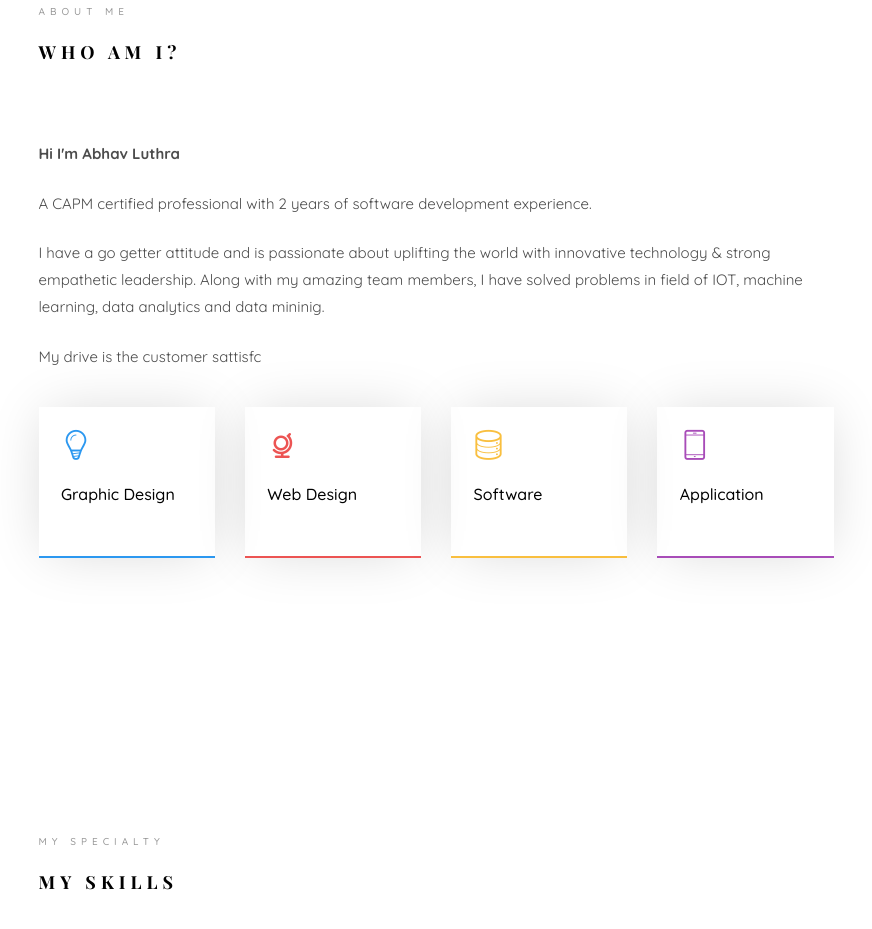
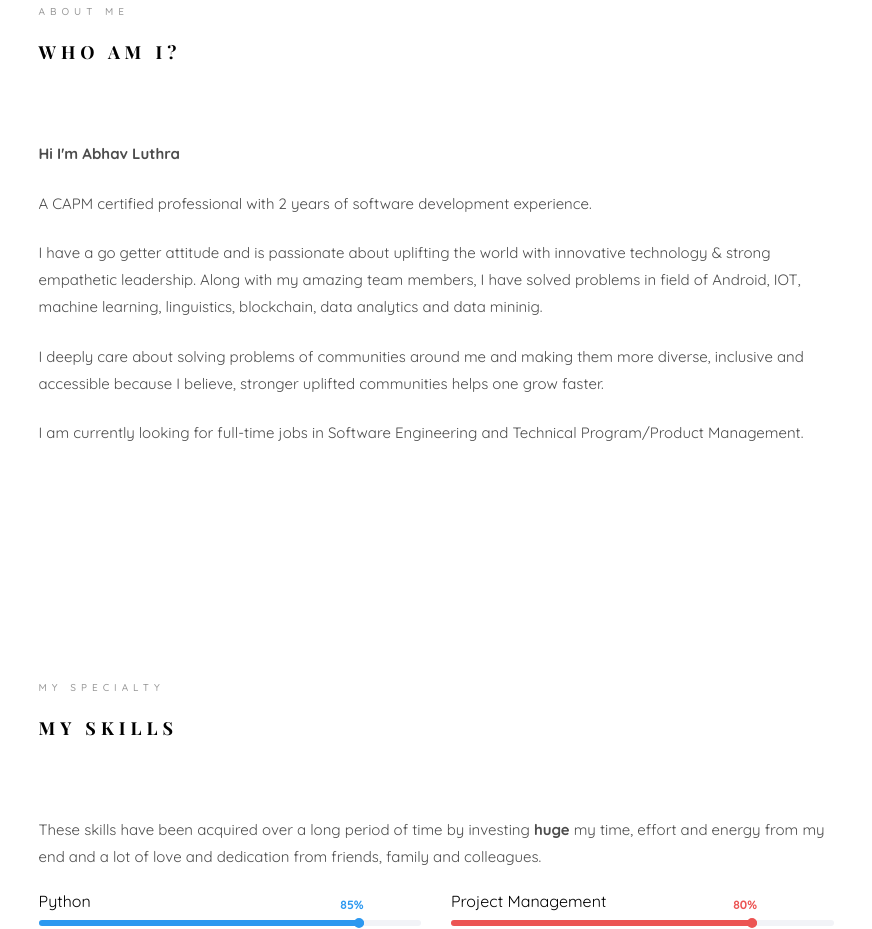
Before and after one commit to abhav/abhav.github.io, a plain HTML site: page index.html in a window 1280 px wide. Shown: the part 1007-1936 px from the top of the page, without its empty margins (354-1226 px from the left). Drawn offline with nearby package versions, Linux system fonts and the light colour scheme; files whose address does not match are found by name; a web font is replaced by a local one.

Commit message:
Updated About

```diff
--- a/index.html
+++ b/index.html
@@ -99,7 +99,8 @@ Copyright &copy;<script>document.write(new Date().getFullYear());</script> All r
 					   					<div class="desc">
 						   					<h1>Hi! <br>I'm Abhav</h1>
 						   					<h2>Product Manager Enthusiast /  Software Developer</h2>
-												<p><a href="https://drive.google.com/file/d/1CY-9NDt7Vacd1W92OOGeVaD-7B5gi8_R/view?usp=sharing" class="btn btn-primary btn-learn">Download CV <i class="icon-download4"></i></a></p>
+												<p><a href="https://drive.google.com/file/d/1hchnoCAPnKl1vfs4XmbQ5Csz_WWr_7vv/view?usp=sharing" class="btn btn-primary btn-learn">Download PM CV <i class="icon-download4"></i></a></p>
+												<p><a href="https://drive.google.com/file/d/12Nl8lJQWpjUJH5Y0Ba6_eEGnA0yNT0zV/view?usp=sharing" class="btn btn-primary btn-learn">Download SWE CV <i class="icon-download4"></i></a></p>
 											</div>
 					   				</div>
 					   			</div>
@@ -125,40 +126,18 @@ Copyright &copy;<script>document.write(new Date().getFullYear());</script> All r
 										</p>
 										<p>
 										I have a go getter attitude and is passionate about uplifting the world with innovative technology & strong empathetic leadership.
-										Along with my amazing team members, I have solved problems in field of IOT, machine learning, data analytics and data mininig.
+										Along with my amazing team members, I have solved problems in field of Android, IOT, machine learning, linguistics, blockchain, data analytics and data mininig.
 										</p>
 										<p>
-											My drive is the customer sattisfc
+											I deeply care about solving problems of communities around me and making them more diverse, inclusive and accessible because I believe, stronger uplifted communities helps one grow faster.
+										</p>
+										<p>
+											I am currently looking for full-time jobs in Software Engineering and Technical Program/Product Management.
 										</p>
 									</div>
 								</div>
 							</div>
-							<div class="row">
-								<div class="col-md-3 animate-box" data-animate-effect="fadeInLeft">
-									<div class="services color-1">
-										<span class="icon2"><i class="icon-bulb"></i></span>
-										<h3>Graphic Design</h3>
-									</div>
-								</div>
-								<div class="col-md-3 animate-box" data-animate-effect="fadeInRight">
-									<div class="services color-2">
-										<span class="icon2"><i class="icon-globe-outline"></i></span>
-										<h3>Web Design</h3>
-									</div>
-								</div>
-								<div class="col-md-3 animate-box" data-animate-effect="fadeInTop">
-									<div class="services color-3">
-										<span class="icon2"><i class="icon-data"></i></span>
-										<h3>Software</h3>
-									</div>
-								</div>
-								<div class="col-md-3 animate-box" data-animate-effect="fadeInBottom">
-									<div class="services color-4">
-										<span class="icon2"><i class="icon-phone3"></i></span>
-										<h3>Application</h3>
-									</div>
-								</div>
-							</div>
+
 						</div>
 					</div>
 				</div>
```
Also changed, not shown: 1 other file.
